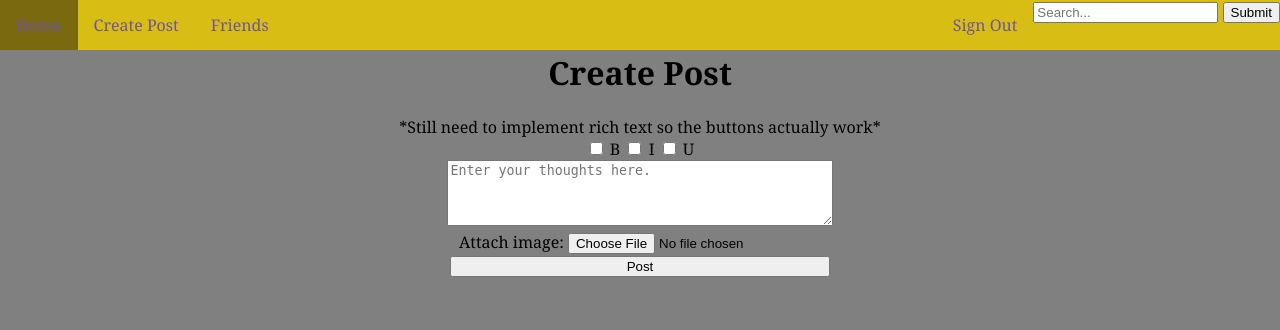
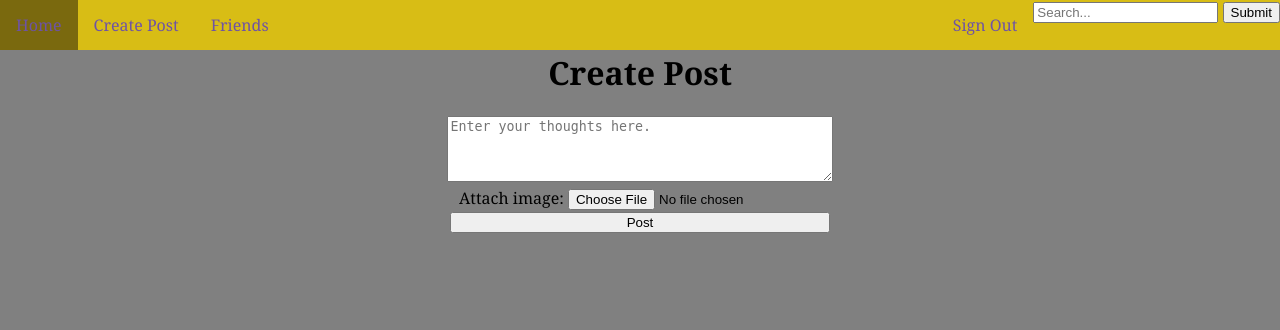
Before and after one commit to Dhrumil-Rana/Flask_QA, a Flask app: page /CreatePost in a window 1280 px wide. Shown: the top 330 px of the page. Run offline with Flask 2, Linux system fonts and the light colour scheme; some libraries are stand-ins or nearby versions.

Commit message:
Removed rich text disclaimer, added sign out route to button.

```diff
--- a/templates/createpost.html
+++ b/templates/createpost.html
@@ -7,12 +7,8 @@
 
 {% block content %}
     <h1 class="post">Create Post</h1>
-*Still need to implement rich text so the buttons actually work*<br>
 
     <form id="userpost" enctype="multipart/form-data" method="post" title="Post">
-            <input type = "checkbox" name = "bold" value = "B"> B
-            <input type = "checkbox" name = "italic" value = "I"> I
-            <input type = "checkbox" name = "underline" value = "U"> U
         <div class="postfield">
             <textarea rows="4" cols="80" name="usertext" wrap="hard" placeholder="Enter your thoughts here." form="userpost"></textarea><br>
             <label for="img">Attach image:</label>
--- a/templates/nav.html
+++ b/templates/nav.html
@@ -18,7 +18,7 @@
             <button type="submit">Submit</button>
             </form>
         </li>
-        <li class="bar" style="float:right"><a>Sign Out</a></li>
+        <li class="bar" style="float:right"><a href="/logout">Sign Out</a></li>
     </ul>
   </nav>
 </header>
```
